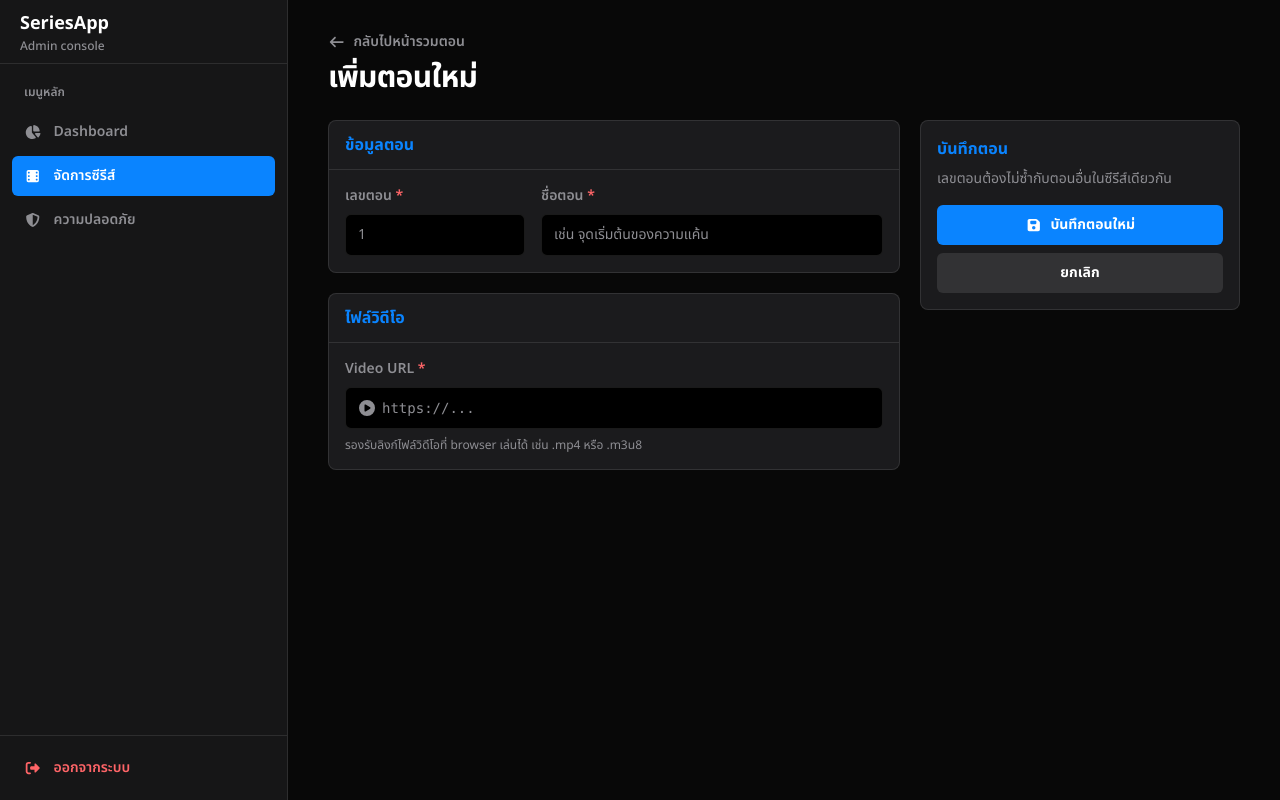
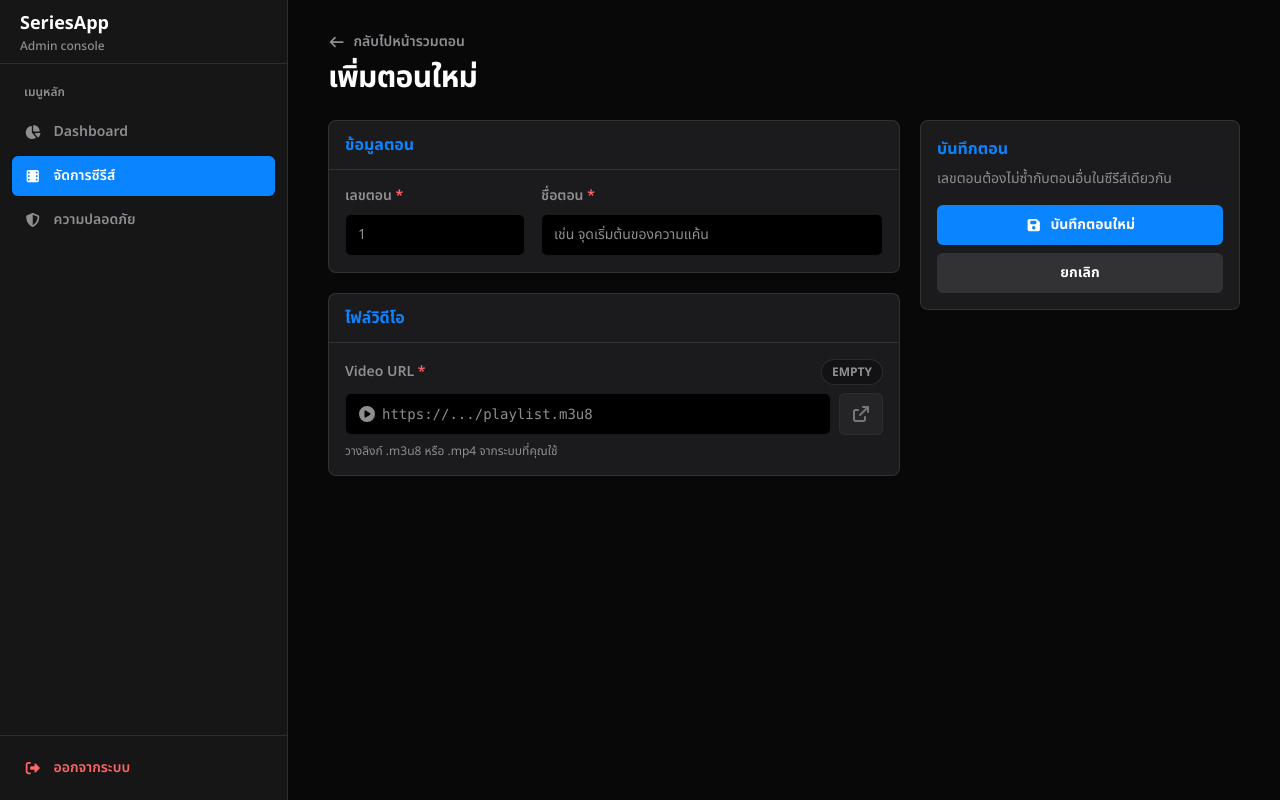
Before and after one commit to ffx1m/streaming-frontend, a Next.js app: page /admin/series/1/episodes/create in a window 1280 px wide. Built offline with nearby package versions, Linux system fonts and the light colour scheme; no server answers.

Commit message:
Improve video URL admin field

```diff
--- a/src/app/admin/series/[id]/episodes/create/page.tsx
+++ b/src/app/admin/series/[id]/episodes/create/page.tsx
@@ -4,8 +4,9 @@ import { useState } from 'react';
 import { useRouter, useParams } from 'next/navigation';
 import Link from 'next/link';
 import { FontAwesomeIcon } from '@fortawesome/react-fontawesome';
-import { faArrowLeft, faPlayCircle, faSave, faSpinner } from '@fortawesome/free-solid-svg-icons';
+import { faArrowLeft, faSave, faSpinner } from '@fortawesome/free-solid-svg-icons';
 import { adminFetch } from '@/lib/adminFetch';
+import VideoUrlField from '@/components/VideoUrlField';
 
 interface EpisodeFormData {
   seriesId: string;
@@ -128,22 +129,7 @@ export default function CreateEpisode() {
               <h2 className="font-bold text-[var(--color-primary)]">ไฟล์วิดีโอ</h2>
             </div>
             <div className="p-4">
-              <label className="space-y-2">
-                <span className="block text-sm font-semibold text-[var(--color-text-secondary)]">Video URL <span className="text-red-400">*</span></span>
-                <div className="relative">
-                  <FontAwesomeIcon icon={faPlayCircle} className="pointer-events-none absolute left-3 top-1/2 h-4 w-4 -translate-y-1/2 text-[var(--color-text-secondary)]" />
-                  <input
-                    type="url"
-                    name="videoUrl"
-                    required
-                    value={formData.videoUrl}
-                    onChange={handleChange}
-                    placeholder="https://..."
-                    className="w-full rounded-md border border-white/10 bg-black px-9 py-2.5 font-mono text-sm outline-none transition-colors placeholder:text-[var(--color-text-secondary)] focus:border-[var(--color-primary)]"
-                  />
-                </div>
-                <p className="text-xs text-[var(--color-text-secondary)]">รองรับลิงก์ไฟล์วิดีโอที่ browser เล่นได้ เช่น .mp4 หรือ .m3u8</p>
-              </label>
+              <VideoUrlField value={formData.videoUrl} onChange={handleChange} />
             </div>
           </section>
         </div>
--- a/src/app/admin/series/[id]/episodes/edit/[epId]/page.tsx
+++ b/src/app/admin/series/[id]/episodes/edit/[epId]/page.tsx
@@ -4,8 +4,9 @@ import { useState, useEffect } from 'react';
 import { useRouter, useParams } from 'next/navigation';
 import Link from 'next/link';
 import { FontAwesomeIcon } from '@fortawesome/react-fontawesome';
-import { faArrowLeft, faPlayCircle, faSave, faSpinner } from '@fortawesome/free-solid-svg-icons';
+import { faArrowLeft, faSave, faSpinner } from '@fortawesome/free-solid-svg-icons';
 import { adminFetch } from '@/lib/adminFetch';
+import VideoUrlField from '@/components/VideoUrlField';
 
 interface Episode {
   _id: string;
@@ -173,20 +174,7 @@ export default function EditEpisode() {
               <h2 className="font-bold text-[var(--color-primary)]">ไฟล์วิดีโอ</h2>
             </div>
             <div className="p-4">
-              <label className="space-y-2">
-                <span className="block text-sm font-semibold text-[var(--color-text-secondary)]">Video URL <span className="text-red-400">*</span></span>
-                <div className="relative">
-                  <FontAwesomeIcon icon={faPlayCircle} className="pointer-events-none absolute left-3 top-1/2 h-4 w-4 -translate-y-1/2 text-[var(--color-text-secondary)]" />
-                  <input
-                    type="url"
-                    name="videoUrl"
-                    required
-                    value={formData.videoUrl}
-                    onChange={handleChange}
-                    className="w-full rounded-md border border-white/10 bg-black px-9 py-2.5 font-mono text-sm outline-none transition-colors focus:border-[var(--color-primary)]"
-                  />
-                </div>
-              </label>
+              <VideoUrlField value={formData.videoUrl} onChange={handleChange} />
             </div>
           </section>
         </div>
--- /dev/null
+++ b/src/components/VideoUrlField.tsx
@@ -0,0 +1,96 @@
+'use client';
+
+import { FontAwesomeIcon } from '@fortawesome/react-fontawesome';
+import { faArrowUpRightFromSquare, faPlayCircle } from '@fortawesome/free-solid-svg-icons';
+
+type VideoKind = {
+  label: string;
+  className: string;
+  description: string;
+};
+
+type VideoUrlFieldProps = {
+  value: string;
+  onChange: (event: React.ChangeEvent<HTMLInputElement>) => void;
+};
+
+function getVideoKind(value: string): VideoKind {
+  const normalized = value.trim().toLowerCase().split('?')[0].split('#')[0];
+
+  if (normalized.endsWith('.m3u8')) {
+    return {
+      label: 'HLS',
+      className: 'border-sky-400/40 bg-sky-400/10 text-sky-200',
+      description: 'ลิงก์ HLS จาก R2, CDN, หรือ provider อื่น เล่นผ่าน HLS player',
+    };
+  }
+
+  if (normalized.endsWith('.mp4')) {
+    return {
+      label: 'MP4',
+      className: 'border-emerald-400/40 bg-emerald-400/10 text-emerald-200',
+      description: 'ลิงก์ไฟล์ MP4 เล่นด้วย browser video player โดยตรง',
+    };
+  }
+
+  if (normalized) {
+    return {
+      label: 'URL',
+      className: 'border-white/15 bg-white/10 text-white',
+      description: 'รองรับ URL วิดีโอที่ browser หรือ player ของเว็บเล่นได้',
+    };
+  }
+
+  return {
+    label: 'EMPTY',
+    className: 'border-white/10 bg-black/30 text-[var(--color-text-secondary)]',
+    description: 'วางลิงก์ .m3u8 หรือ .mp4 จากระบบที่คุณใช้',
+  };
+}
+
+export default function VideoUrlField({ value, onChange }: VideoUrlFieldProps) {
+  const videoKind = getVideoKind(value);
+  const canOpen = value.trim().startsWith('http://') || value.trim().startsWith('https://');
+
+  return (
+    <label className="space-y-2">
+      <div className="flex items-center justify-between gap-3">
+        <span className="block text-sm font-semibold text-[var(--color-text-secondary)]">
+          Video URL <span className="text-red-400">*</span>
+        </span>
+        <span className={`shrink-0 rounded-full border px-2.5 py-1 text-xs font-bold ${videoKind.className}`}>
+          {videoKind.label}
+        </span>
+      </div>
+
+      <div className="flex gap-2">
+        <div className="relative min-w-0 flex-1">
+          <FontAwesomeIcon icon={faPlayCircle} className="pointer-events-none absolute left-3 top-1/2 h-4 w-4 -translate-y-1/2 text-[var(--color-text-secondary)]" />
+          <input
+            type="url"
+            name="videoUrl"
+            required
+            value={value}
+            onChange={onChange}
+            placeholder="https://.../playlist.m3u8"
+            className="w-full rounded-md border border-white/10 bg-black px-9 py-2.5 font-mono text-sm outline-none transition-colors placeholder:text-[var(--color-text-secondary)] focus:border-[var(--color-primary)]"
+          />
+        </div>
+        <a
+          href={canOpen ? value : undefined}
+          target="_blank"
+          rel="noreferrer"
+          aria-disabled={!canOpen}
+          className={`inline-flex w-11 shrink-0 items-center justify-center rounded-md border border-white/10 bg-white/10 text-white transition-colors hover:bg-white/15 ${
+            canOpen ? '' : 'pointer-events-none opacity-40'
+          }`}
+          title="เปิด URL เพื่อตรวจสอบ"
+        >
+          <FontAwesomeIcon icon={faArrowUpRightFromSquare} className="h-4 w-4" />
+        </a>
+      </div>
+
+      <p className="text-xs text-[var(--color-text-secondary)]">{videoKind.description}</p>
+    </label>
+  );
+}
```
